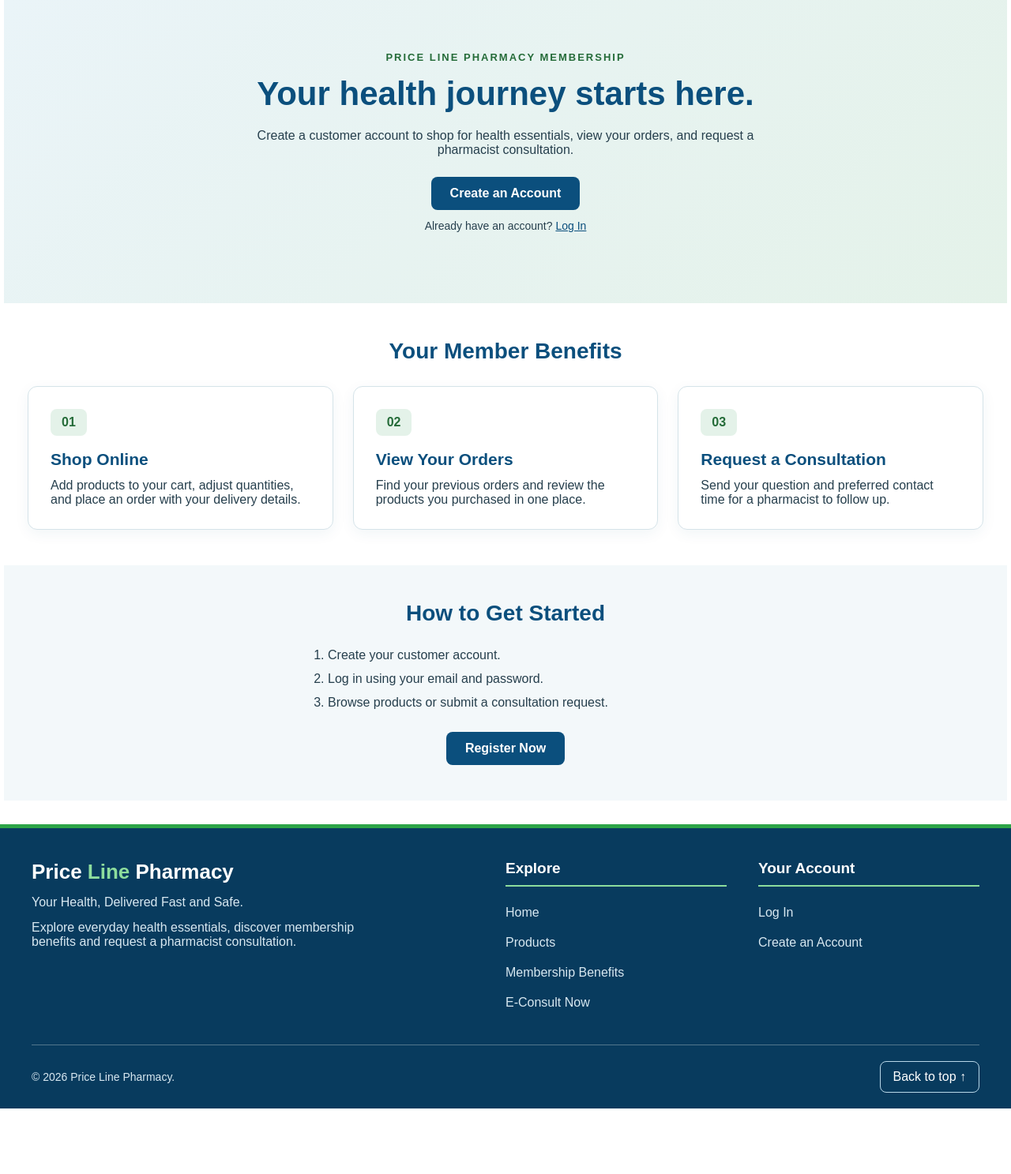
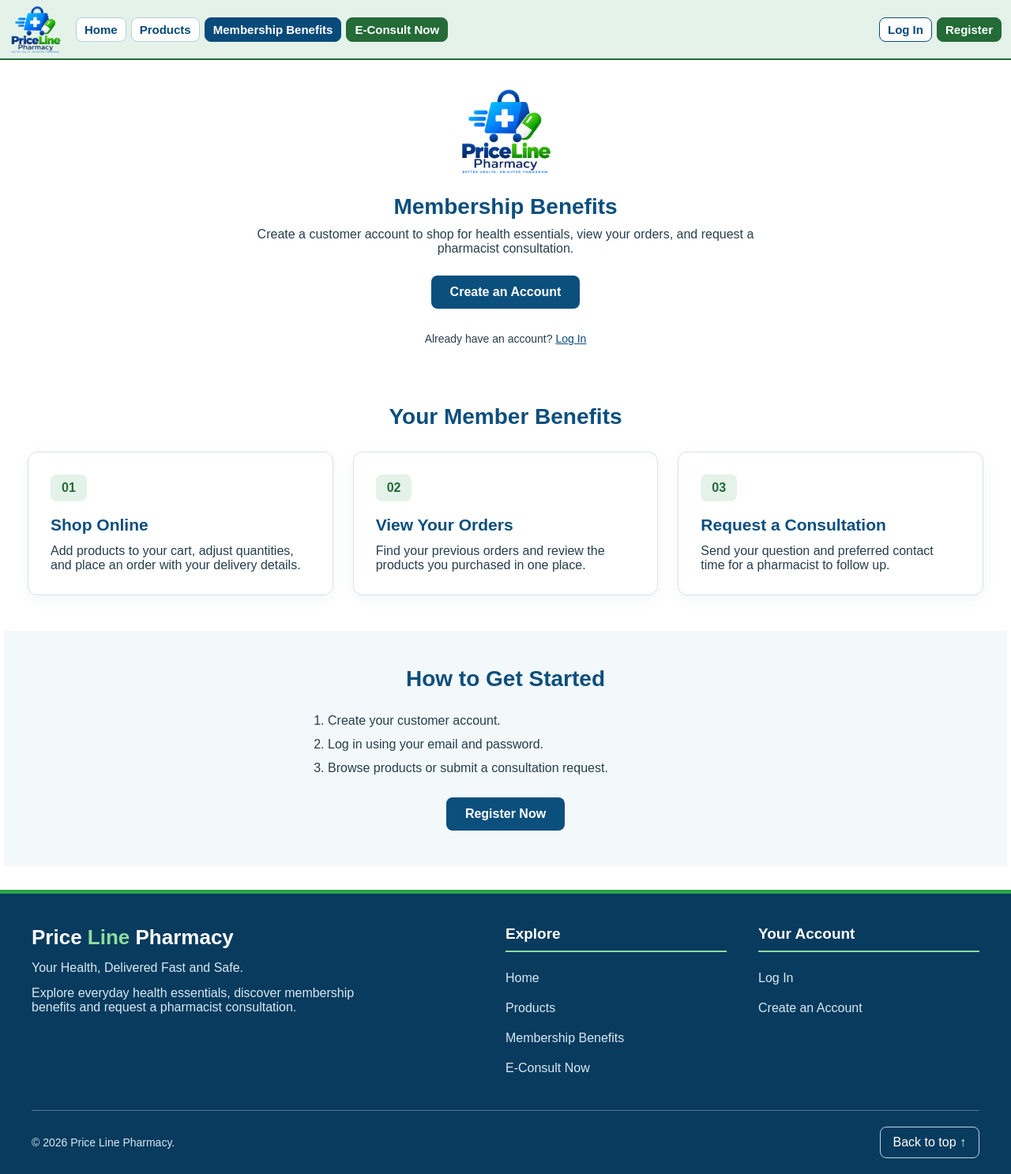
Before and after one commit to joyeechuah/Price-Line-Pharmacy-Platform, a PHP site: page /membership-benefits.php in a window 1280 px wide. Shown: the whole page at 79% size. Before the commit the page ends 1404 px from the top, so only its background shows below. Run offline with PHP 8.4, Linux system fonts and the light colour scheme.

Commit message:
new updates

```diff
--- a/CSS/membership-benefits.css
+++ b/CSS/membership-benefits.css
@@ -11,6 +11,123 @@ body{
     color: #263F4D;
 }
 
+/* Navigation matches the homepage. */
+.headbar {
+    position: sticky;
+    top: 0;
+    z-index: 100;
+    background-color: #E4F2E9;
+}
+
+/* Compact navigation bar */
+.pharmacy-navbar {
+    display: flex;
+    flex-wrap: wrap;
+    justify-content: flex-start;
+    align-items: center;
+    gap: 6px;
+    padding: 4px 12px;
+    background-color: #E4F2E9;
+    border-bottom: 2px solid #246B38;
+}
+
+/* Navigation links */
+.pharmacy-navbar a {
+    display: inline-block;
+    padding: 6px 10px;
+    border: 1px solid #B8CEDA;
+    border-radius: 8px;
+    background-color: white;
+    color: #084B7B;
+    font-family: Arial, Helvetica, sans-serif;
+    font-size: 15px;
+    font-weight: bold;
+    text-align: center;
+    text-decoration: none;
+}
+
+.pharmacy-navbar a:hover {
+    border-color: #084B7B;
+    background-color: #EAF4F8;
+}
+
+/* Small logo on the same row as the navigation links */
+.pharmacy-navbar .navbar-logo {
+    padding: 0;
+    border: none;
+    background-color: transparent;
+    flex-shrink: 0;
+    margin-right: 12px;
+}
+
+.pharmacy-navbar .navbar-logo:hover {
+    background-color: transparent;
+}
+
+.pharmacy-navbar .navbar-logo img {
+    display: block;
+    width: 66px;
+    height: 66px;
+    border-radius: 8px;
+}
+
+/* Current page */
+.pharmacy-navbar a[aria-current="page"] {
+    border-color: #084B7B;
+    background-color: #084B7B;
+    color: white;
+}
+
+/* E-Consult */
+.pharmacy-navbar .nav-button {
+    border-color: #246B38;
+    background-color: #246B38;
+    color: white;
+}
+
+.pharmacy-navbar .nav-button:hover {
+    border-color: #1B522B;
+    background-color: #1B522B;
+    color: white;
+}
+
+/* Account links now sit inside the navbar */
+.pharmacy-navbar .account-links {
+    position: static;
+    display: flex;
+    flex-wrap: wrap;
+    justify-content: center;
+    align-items: center;
+    gap: 6px;
+    margin-left: auto;
+}
+
+.pharmacy-navbar .account-links a {
+    padding: 6px 10px;
+    border: 1px solid #084B7B;
+    border-radius: 8px;
+    font-size: 15px;
+}
+
+.pharmacy-navbar .account-links .register-link {
+    border-color: #246B38;
+    background-color: #246B38;
+    color: white;
+}
+
+.pharmacy-navbar .account-links .register-link:hover {
+    border-color: #1B522B;
+    background-color: #1B522B;
+}
+
+/* Account links on a separate row when space is limited */
+@media (max-width: 900px) {
+    .pharmacy-navbar .account-links {
+        width: 100%;
+        margin-left: 0;
+    }
+}
+
 .membership-page main {
     width: 100%;
     max-width: 1270px;
@@ -18,27 +135,28 @@ body{
 }
 
 .membership-intro {
-    padding: 65px 30px;
-    background: linear-gradient(135deg, #EAF4F8, #E4F2E9);
+    padding: 30px 25px;
+    background-color: white;
     text-align: center;
 }
 
-.membership-label {
-    margin: 0 0 15px;
-    color: #246B38;
-    font-size: 13px;
-    font-weight: bold;
-    letter-spacing: 2px;
+/* Main logo matches the login and register pages. */
+.page-logo {
+    display: block;
+    width: 120px;
+    max-width: 100%;
+    height: auto;
+    margin: 0 auto 20px;
 }
 
 .membership-intro h1 {
     display: block;
-    margin: 0 0 20px;
+    margin: 0 0 10px;
     color: #0B4F7D;
-    font-size: clamp(28px, 4vw, 42px);
+    font-size: 28px;
 }
 
-.membership-intro > p:not(.membership-label) {
+.membership-intro > p {
     max-width: 650px;
     margin: 0 auto 25px;
 }
@@ -261,7 +379,7 @@ body{
     }
 
     .membership-intro {
-        padding: 40px 20px;
+        padding: 30px 20px;
     }
 
     .membership-benefits,
--- a/customer/cart.php
+++ b/customer/cart.php
@@ -232,7 +232,7 @@ try {
             </div>
         </nav>
         <div class="customer-intro">
-            <p class="customer-brand">Price <span>Line</span> Pharmacy</p>
+            <img src="../images/PriceLine Pharmacy Logo in Blue and Green.png" alt="Price Line Pharmacy" class="page-logo">
             <h1>My Shopping Cart</h1>
             <p>Review your products and update the quantities below.</p>
             <?php if (!$user): ?>
--- a/customer/checkout.php
+++ b/customer/checkout.php
@@ -188,7 +188,7 @@ if ($canCheckout) {
             </div>
         </nav>
         <div class="customer-intro">
-            <p class="customer-brand">Price <span>Line</span> Pharmacy</p>
+            <img src="../images/PriceLine Pharmacy Logo in Blue and Green.png" alt="Price Line Pharmacy" class="page-logo">
             <h1>Checkout</h1>
             <p>Review your items and enter your delivery details.</p>
         </div>
--- a/customer/consultation.php
+++ b/customer/consultation.php
@@ -105,7 +105,7 @@ try {
             </div>
         </nav>
         <div class="customer-intro">
-            <p class="customer-brand">Price <span>Line</span> Pharmacy</p>
+            <img src="../images/PriceLine Pharmacy Logo in Blue and Green.png" alt="Price Line Pharmacy" class="page-logo">
             <h1>Consultations</h1>
             <p>Send your question and let our pharmacist know when you would prefer to be contacted.</p>
         </div>
--- a/customer/orders.php
+++ b/customer/orders.php
@@ -70,7 +70,7 @@ try {
             </div>
         </nav>
         <div class="customer-intro">
-            <p class="customer-brand">Price <span>Line</span> Pharmacy</p>
+            <img src="../images/PriceLine Pharmacy Logo in Blue and Green.png" alt="Price Line Pharmacy" class="page-logo">
             <h1>My Orders</h1>
             <p>View your order history and purchased items.</p>
         </div>
--- a/customer/products.php
+++ b/customer/products.php
@@ -180,7 +180,7 @@ try {
         </nav>
 
         <div class="customer-intro">
-            <p class="customer-brand">Price <span>Line</span> Pharmacy</p>
+            <img src="../images/PriceLine Pharmacy Logo in Blue and Green.png" alt="Price Line Pharmacy" class="page-logo">
             <h1>Shop everyday essentials</h1>
             <p>Browse our five categories and find what you need.</p>
             <?php if ($isCustomer && $loadError === ''): ?>
--- a/membership-benefits.php
+++ b/membership-benefits.php
@@ -11,13 +11,27 @@
 
 <body class="membership-page" id="page-top">
 
-    <!-- Add your existing website header and navigation here. -->
+    <nav class="headbar" aria-label="Main navigation">
+    <div class="pharmacy-navbar">
+        <a href="homepage.php" class="navbar-logo" aria-label="Price Line Pharmacy home">
+            <img src="images/PriceLine Pharmacy Logo in Blue and Green.png" alt="Price Line Pharmacy logo">
+        </a>
+        <a href="homepage.php">Home</a>
+        <a href="customer/products.php">Products</a>
+        <a href="membership-benefits.php" aria-current="page">Membership Benefits</a>
+        <a href="customer/consultation.php" class="nav-button">E-Consult Now</a>
+        <div class="account-links">
+       <a href="login.php">Log In</a>
+       <a href="register.php" class="register-link">Register</a>
+       </div>
+    </div>
+    </nav>
 
     <main>
         <section class="membership-intro">
-            <p class="membership-label">PRICE LINE PHARMACY MEMBERSHIP</p>
+            <img src="images/PriceLine Pharmacy Logo in Blue and Green.png" alt="Price Line Pharmacy" class="page-logo">
 
-            <h1>Your health journey starts here.</h1>
+            <h1>Membership Benefits</h1>
 
             <p>
                 Create a customer account to shop for health essentials,
```
Also changed, not shown: CSS/customer.css (+12 -7 lines), CSS/homepage.css (+18 -42 lines), homepage.php (+4 -16 lines), pharmacy.sql (+6 -12 lines), images/HOT ITEMS Pharmacy banner 2.png (added), images/HOT ITEMS pharmacy banner.png (deleted).
